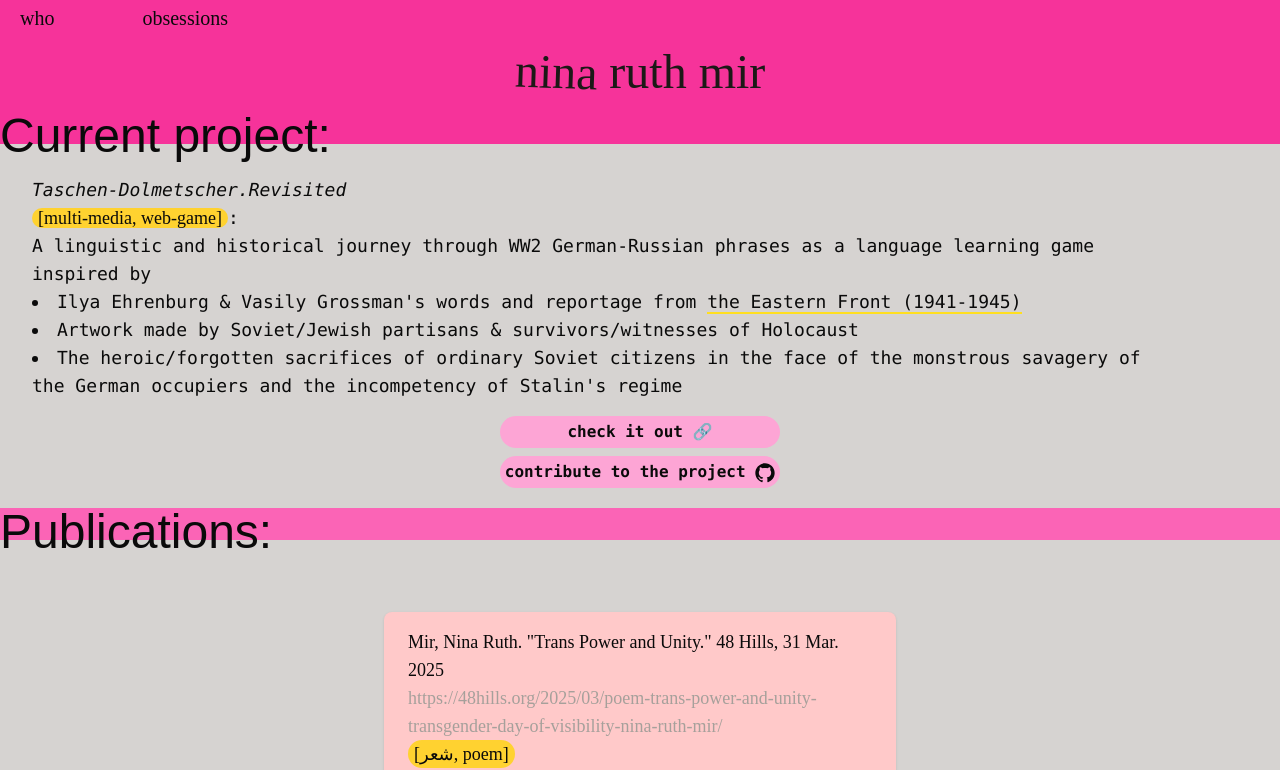
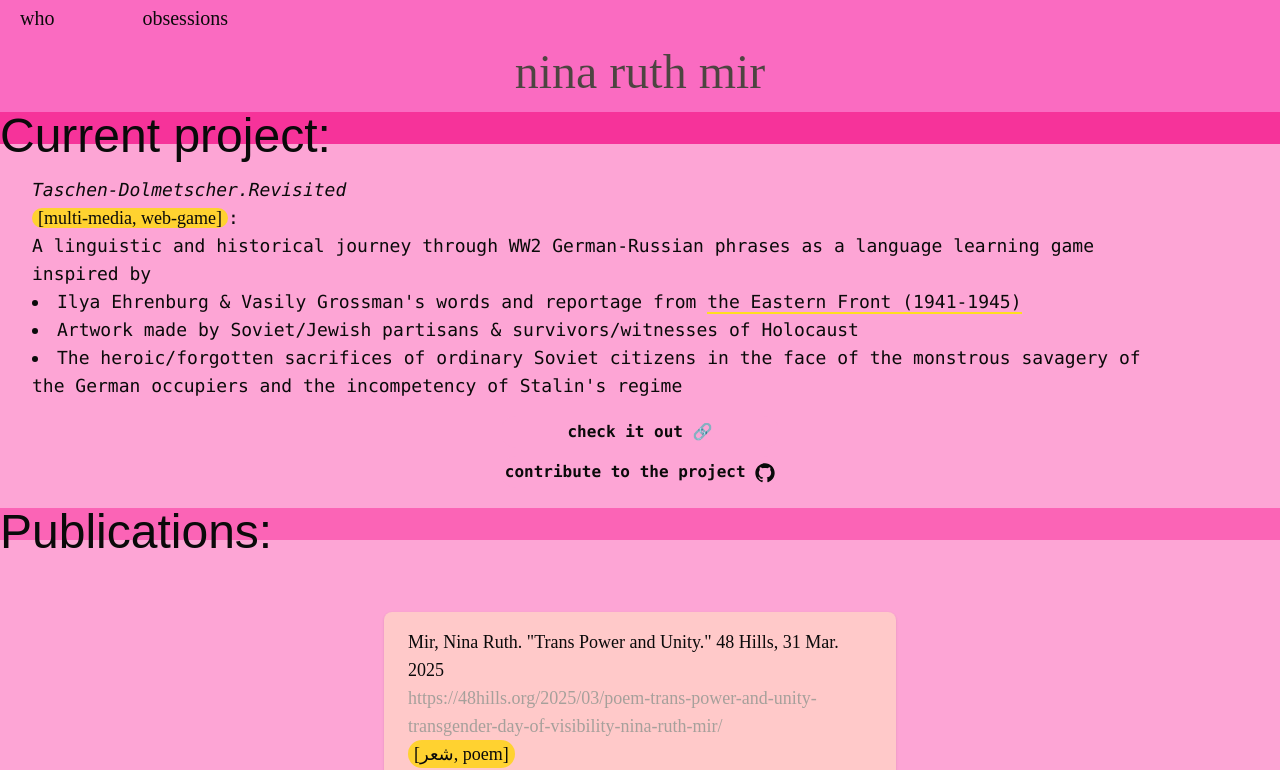
Before and after one commit to nina-mir/words, a React (Vite) app: page / in a window 1280 px wide. Shown: the top 770 px of the page. Built offline with nearby package versions, Linux system fonts and the light colour scheme; a web font is replaced by a local one.

Commit message:
updated UI+content

```diff
--- a/index.html
+++ b/index.html
@@ -7,7 +7,7 @@
     <meta name="viewport" content="width=device-width, initial-scale=1.0" />
     <title>words-nina ruth mir</title>
   </head>
-  <body class="bg-stone-300 dark:bg-amber-900">
+  <body class="bg-pink-300">
     <div id="root"></div>
     <script type="module" src="/src/main.tsx"></script>
   </body>
--- a/src/components/Header.tsx
+++ b/src/components/Header.tsx
@@ -4,6 +4,7 @@ import Nav from '@/components/Nav'
 const Header: React.FC = () => {
     return (
         <header className="bg-pink-500 relative overflow-hidden dark:bg-stone-700 ">
+        <div className="absolute inset-0 bg-[#f7f1f0] mix-blend-soft-light"></div>
             <div className="relative w-full">
                 <Nav />
             </div>
@@ -20,8 +21,7 @@ const Header: React.FC = () => {
             md:text-5xl
             ">
                 <div>
-                    <span className="rotate-2 inline-block">nina</span>
-                    <span> ruth mir</span>
+                    nina ruth mir
                 </div>
                 {/* <div
                     className="
```
Also changed, not shown: 1 other file (tests, documents, lock files or other folders).
